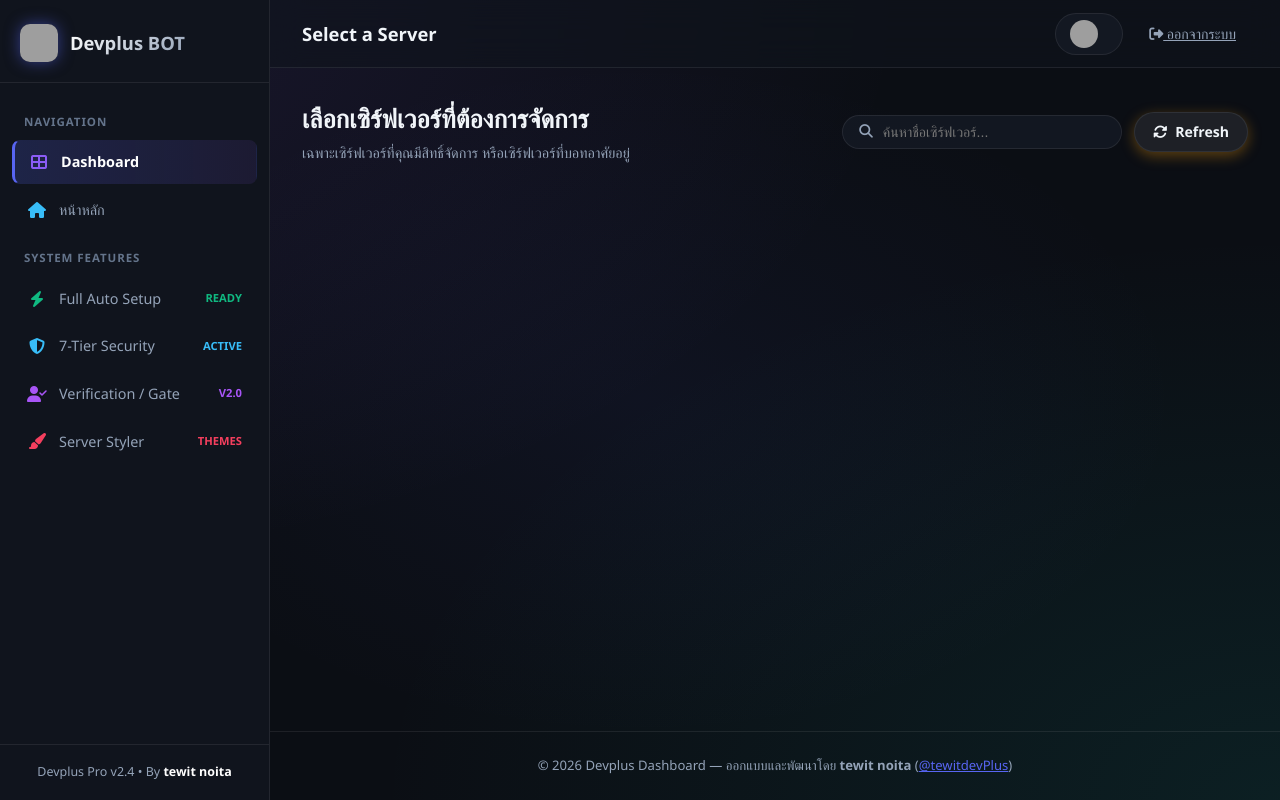
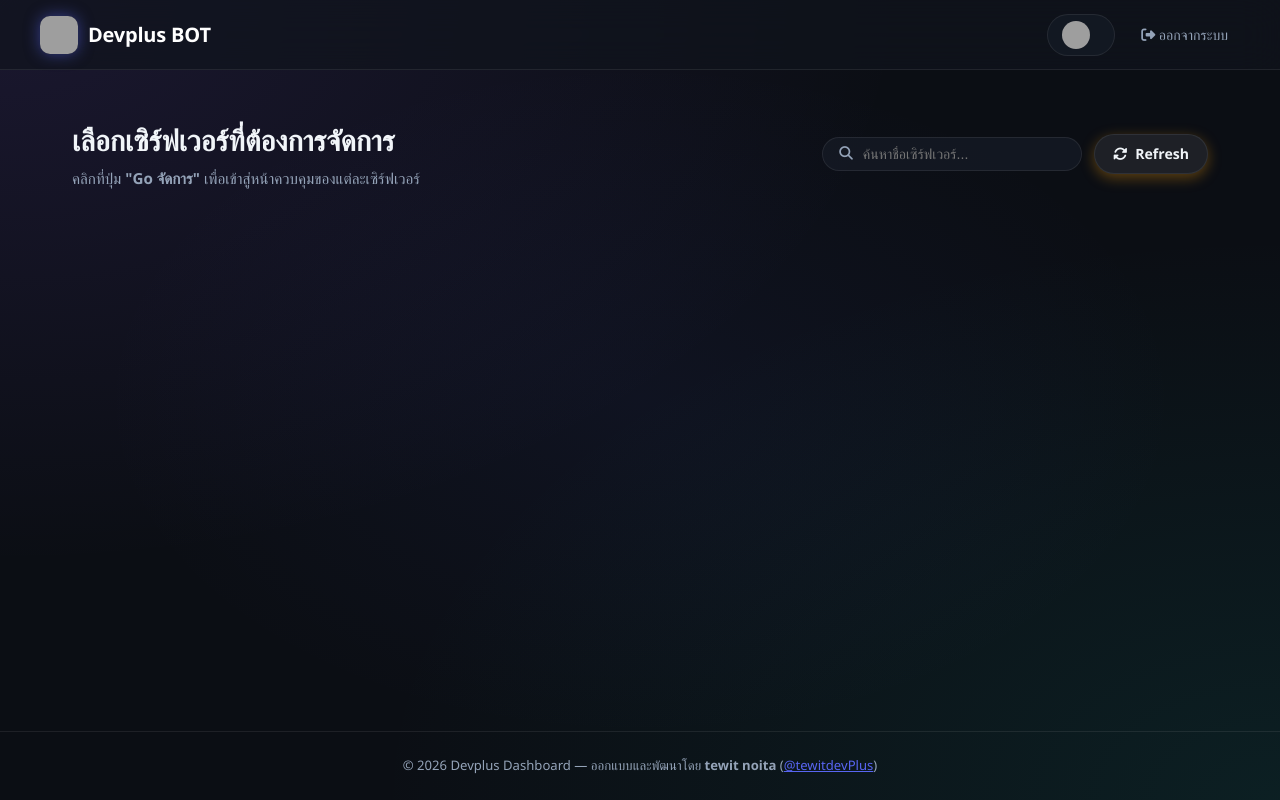
Before and after one commit to tewitdevPlus/my-Discord-BOT, a Node project: template src/dashboard/views/dashboard.ejs in a window 1280 px wide. Run offline with Node 20 templates, Linux system fonts and the light colour scheme; the template is opened without the code that fills it, so the values that code supplies are empty; some libraries are stand-ins or nearby versions; grey boxes are pictures that could not be loaded.

Commit message:
style: simplify server selection page by removing sidebar so users configure inside each server

```diff
--- a/src/dashboard/views/dashboard.ejs
+++ b/src/dashboard/views/dashboard.ejs
@@ -6,108 +6,72 @@
   <title>Devplus Dashboard — Select a Server</title>
   <link rel="stylesheet" href="/css/modern-pro.css">
   <link rel="stylesheet" href="https://cdnjs.cloudflare.com/ajax/libs/font-awesome/6.5.1/css/all.min.css">
+  <style>
+    /* Clean Centered Server Selection Layout (No Sidebar) */
+    .clean-dashboard-wrapper {
+      min-height: 100vh;
+      display: flex;
+      flex-direction: column;
+    }
+    .clean-topbar {
+      height: 70px;
+      padding: 0 40px;
+      display: flex;
+      align-items: center;
+      justify-content: space-between;
+      border-bottom: 1px solid var(--border-color);
+      background: rgba(16, 20, 29, 0.7);
+      backdrop-filter: blur(20px);
+      position: sticky;
+      top: 0;
+      z-index: 50;
+    }
+    .clean-main {
+      flex: 1;
+      padding: 48px 32px;
+      max-width: 1200px;
+      width: 100%;
+      margin: 0 auto;
+    }
+  </style>
 </head>
 <body>
-  <div class="app-container">
-    <!-- Sidebar Navigation -->
-    <aside class="app-sidebar">
-      <div class="sidebar-header">
+  <div class="clean-dashboard-wrapper">
+    <!-- Clean Topbar -->
+    <header class="clean-topbar">
+      <div style="display: flex; align-items: center; gap: 14px;">
+        <a href="/" style="display: flex; align-items: center; gap: 10px; text-decoration: none;">
           <img src="https://cdn.discordapp.com/embed/avatars/0.png" class="sidebar-logo" alt="Logo">
-        <span class="sidebar-title">Devplus BOT</span>
-      </div>
-
-      <nav class="sidebar-nav">
-        <div class="nav-category">Navigation</div>
-        <a href="/dashboard" class="sidebar-item active">
-          <div class="sidebar-item-content">
-            <i class="fas fa-th-large" style="color: #8B5CF6;"></i>
-            <span>Dashboard</span>
-          </div>
+          <span style="font-weight: 800; font-size: 1.25rem; color: #FFF; letter-spacing: -0.01em;">Devplus BOT</span>
         </a>
-        <a href="/" class="sidebar-item">
-          <div class="sidebar-item-content">
-            <i class="fas fa-home" style="color: #38BDF8;"></i>
-            <span>หน้าหลัก</span>
-          </div>
-        </a>
-
-        <% if (user.username === 'tewitplus_58868') { %>
-          <div class="nav-category">Developer</div>
-          <a href="/admin" class="sidebar-item" style="color: #EC4899;">
-            <div class="sidebar-item-content">
-              <i class="fas fa-crown"></i>
-              <span>Admin Secret</span>
-            </div>
-          </a>
-        <% } %>
-
-        <div class="nav-category">System Features</div>
-        <div class="sidebar-item">
-          <div class="sidebar-item-content">
-            <i class="fas fa-bolt" style="color: #10B981;"></i>
-            <span>Full Auto Setup</span>
-          </div>
-          <span style="font-size: 0.7rem; color: #10B981; font-weight: bold;">READY</span>
-        </div>
-        <div class="sidebar-item">
-          <div class="sidebar-item-content">
-            <i class="fas fa-shield-alt" style="color: #38BDF8;"></i>
-            <span>7-Tier Security</span>
-          </div>
-          <span style="font-size: 0.7rem; color: #38BDF8; font-weight: bold;">ACTIVE</span>
-        </div>
-        <div class="sidebar-item">
-          <div class="sidebar-item-content">
-            <i class="fas fa-user-check" style="color: #A855F7;"></i>
-            <span>Verification / Gate</span>
-          </div>
-          <span style="font-size: 0.7rem; color: #A855F7; font-weight: bold;">V2.0</span>
-        </div>
-        <div class="sidebar-item">
-          <div class="sidebar-item-content">
-            <i class="fas fa-paint-brush" style="color: #F43F5E;"></i>
-            <span>Server Styler</span>
-          </div>
-          <span style="font-size: 0.7rem; color: #F43F5E; font-weight: bold;">THEMES</span>
-        </div>
-      </nav>
-
-      <!-- Sidebar Footer -->
-      <div style="padding: 18px; border-top: 1px solid var(--border-color); font-size: 0.78rem; color: var(--text-muted); text-align: center;">
-        Devplus Pro v2.4 • By <strong style="color: #FFF;">tewit noita</strong>
-      </div>
-    </aside>
-
-    <!-- Main Content Area -->
-    <div class="app-main">
-      <!-- Topbar -->
-      <header class="app-topbar">
-        <div style="display: flex; align-items: center; gap: 16px;">
-          <h2 style="font-size: 1.15rem; font-weight: 700;">Select a Server</h2>
       </div>
 
       <div class="topbar-user">
+        <% if (user.username === 'tewitplus_58868') { %>
+          <a href="/admin" class="btn-setup" style="width: auto; padding: 7px 16px; background: rgba(236, 72, 153, 0.15); border: 1px solid rgba(236, 72, 153, 0.4); color: #EC4899; font-size: 0.82rem;">
+            <i class="fas fa-crown"></i> Admin Secret
+          </a>
+        <% } %>
         <div class="user-pill">
           <img src="https://cdn.discordapp.com/avatars/<%= user.id %>/<%= user.avatar %>.png" class="user-avatar" alt="User">
           <span class="user-name"><%= user.username %></span>
         </div>
-          <a href="/auth/logout" style="color: var(--text-muted); padding: 8px 12px; border-radius: 20px; font-size: 0.88rem;" title="ออกจากระบบ">
+        <a href="/auth/logout" style="color: var(--text-muted); padding: 8px 12px; font-size: 0.88rem; text-decoration: none;" title="ออกจากระบบ">
           <i class="fas fa-sign-out-alt"></i> ออกจากระบบ
         </a>
       </div>
     </header>
 
-      <!-- Main Viewport -->
-      <main class="main-viewport">
-        <!-- Servers Header with Search & Refresh -->
-        <div class="servers-header">
+    <!-- Main Content: Select Server Only -->
+    <main class="clean-main">
+      <div class="servers-header" style="margin-bottom: 32px;">
         <div>
-            <h1 style="font-size: 1.6rem; font-weight: 800; margin-bottom: 4px;">เลือกเซิร์ฟเวอร์ที่ต้องการจัดการ</h1>
-            <p style="color: var(--text-muted); font-size: 0.9rem;">เฉพาะเซิร์ฟเวอร์ที่คุณมีสิทธิ์จัดการ หรือเซิร์ฟเวอร์ที่บอทอาศัยอยู่</p>
+          <h1 style="font-size: 1.8rem; font-weight: 800; margin-bottom: 6px;">เลือกเซิร์ฟเวอร์ที่ต้องการจัดการ</h1>
+          <p style="color: var(--text-muted); font-size: 0.95rem;">คลิกที่ปุ่ม <strong>"Go จัดการ"</strong> เพื่อเข้าสู่หน้าควบคุมของแต่ละเซิร์ฟเวอร์</p>
         </div>
 
         <div style="display: flex; align-items: center; gap: 12px;">
-            <div class="search-box">
+          <div class="search-box" style="width: 260px;">
             <i class="fas fa-search" style="color: var(--text-muted); font-size: 0.85rem;"></i>
             <input type="text" id="serverSearchInput" class="search-input" placeholder="ค้นหาชื่อเซิร์ฟเวอร์..." onkeyup="filterServers()">
           </div>
@@ -117,7 +81,7 @@
         </div>
       </div>
 
-        <!-- Glassmorphism Server Cards Grid -->
+      <!-- Server Cards Grid -->
       <div class="server-grid" id="serverCardsContainer">
         <% guilds.forEach(g => { %>
           <div class="server-card server-item-element" data-name="<%= g.name.toLowerCase() %>">
@@ -152,10 +116,8 @@
       &copy; 2026 Devplus Dashboard — ออกแบบและพัฒนาโดย <strong>tewit noita</strong> (<a href="https://github.com/tewitdevPlus" target="_blank" style="color: var(--accent-primary);">@tewitdevPlus</a>)
     </footer>
   </div>
-  </div>
 
   <script>
-    // Live Server Search Filter
     function filterServers() {
       const query = document.getElementById('serverSearchInput').value.toLowerCase().trim();
       const cards = document.querySelectorAll('.server-item-element');
```
Lines whose indentation alone changed are shown as unchanged.
